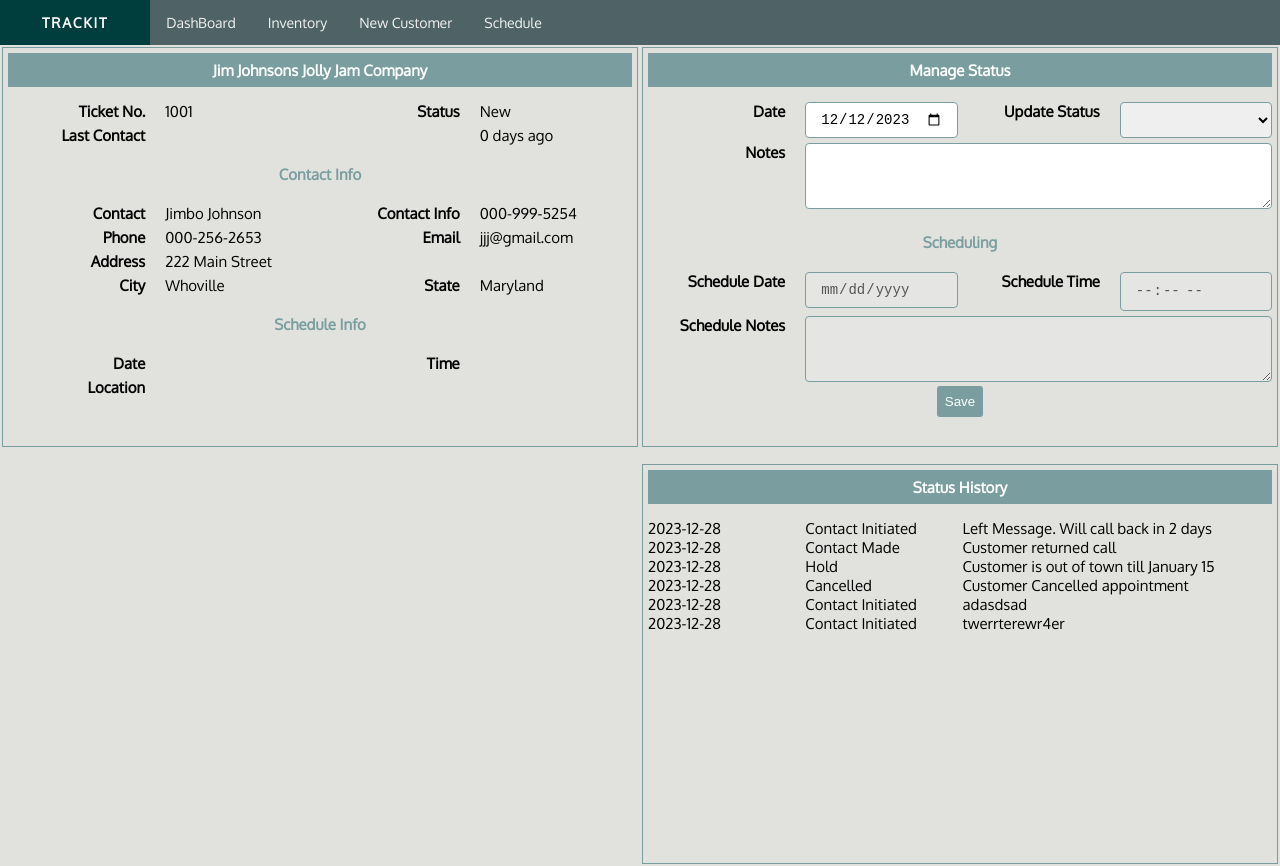
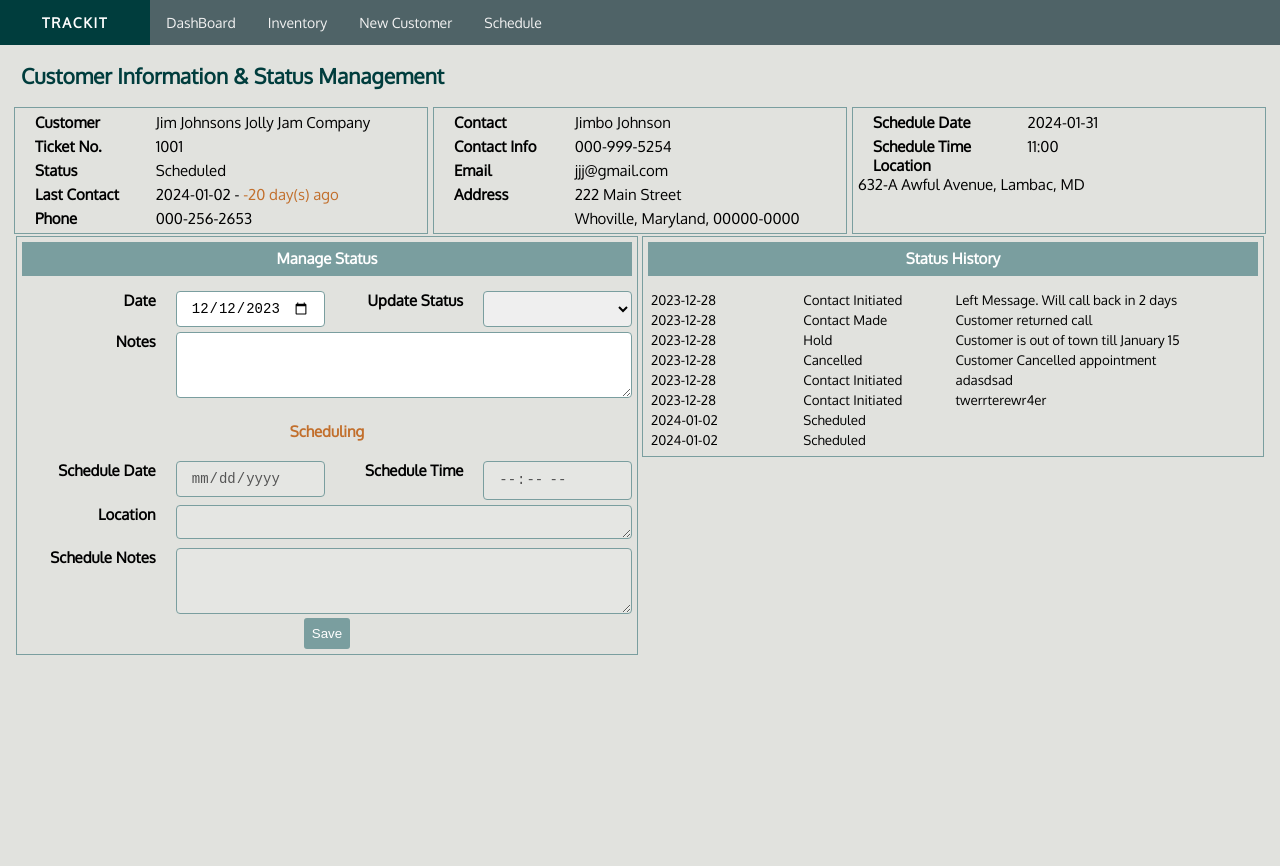
Before and after one commit to dblazek66/trackit-react-app, a React (Vite) app: page /info/1 in a window 1280 px wide. After the commit the page ends 800 px from the top, so only its background shows below. Built offline with nearby package versions, Linux system fonts and the light colour scheme; data requests are answered from the project's data file.

Commit message:
Updated Scheduling and status logic

```diff
--- a/data/db.json
+++ b/data/db.json
@@ -9,17 +9,17 @@
       "Address": "222 Main Street",
       "City": "Whoville",
       "State": "Maryland",
-      "Zip":"00000-0000",
+      "Zip": "00000-0000",
       "Contact": "Jimbo Johnson",
       "ContactInfo": "000-999-5254",
       "CustomerNotes": "This is a previous customer. The customer has been dissatisfied with past interactions.",
-      "LastContacted": "",
-      "Status": "New",
+      "LastContacted": "2024-01-02",
+      "Status": "Scheduled",
       "AssignedTo": "cc0003",
-      "ScheduleDate": "",
-      "ScheduleTime": "",
-      "ScheduleLocation": "",
-      "ScheduleNotes": ""
+      "ScheduleDate": "2024-01-31",
+      "ScheduleTime": "11:00",
+      "ScheduleLocation": "632-A Awful Avenue, Lambac, MD",
+      "ScheduleNotes": "Appointment Changed to 11am and moved to customers satellite office"
     },
     {
       "id": "2",
@@ -30,16 +30,16 @@
       "Address": "2356 Market Street",
       "City": "Rattletowwn",
       "State": "Maryland",
-      "Zip":"00000-0000",
+      "Zip": "00000-0000",
       "Contact": "Ronny Roll",
       "ContactInfo": "",
       "CustomerNotes": "-",
-      "LastContacted": "2023-12-20",
-      "Status": "Contact Initiated",
+      "LastContacted": "2024-01-03",
+      "Status": "Scheduled",
       "AssignedTo": "-",
-      "ScheduleDate": "",
-      "ScheduleTime": "",
-      "ScheduleLocation": "-",
+      "ScheduleDate": "2024-01-04",
+      "ScheduleTime": "00:36",
+      "ScheduleLocation": "Main Street Cafe",
       "ScheduleNotes": ""
     },
     {
@@ -51,7 +51,7 @@
       "Address": "9000 Park Street Suite A",
       "City": "Dingleberry",
       "State": "Maryland",
-      "Zip":"00000-0000",
+      "Zip": "00000-0000",
       "Contact": "Cassidy Yates",
       "ContactInfo": "",
       "CustomerNotes": "-",
@@ -72,7 +72,7 @@
       "Address": "5600 Yummy Blvd",
       "City": "Sprinkles",
       "State": "Maryland",
-      "Zip":"00000-0000",
+      "Zip": "00000-0000",
       "Contact": "Dandy Dave",
       "ContactInfo": "",
       "CustomerNotes": "-",
@@ -93,7 +93,7 @@
       "Address": "635 East West Street",
       "City": "Poundcake",
       "State": "Maryland",
-      "Zip":"00000-0000",
+      "Zip": "00000-0000",
       "Contact": "Ed Edwards",
       "ContactInfo": "",
       "CustomerNotes": "-",
@@ -105,8 +105,6 @@
       "ScheduleLocation": "635 East West Street, Poundcake, MD",
       "ScheduleNotes": "No parking on the street. Use nearby parking garage. Ed will validate parking"
     }
-
-
   ],
   "status": [
     {
@@ -198,28 +196,158 @@
       "schedTime": "",
       "schedNotes": "",
       "id": "BX68hZD"
+    },
+    {
+      "custId": "1",
+      "Status": "Scheduled",
+      "statusDate": "2024-01-02",
+      "statusNotes": "",
+      "schedDate": "2024-01-31",
+      "schedTime": "09:30",
+      "schedNotes": "Park in garage",
+      "id": "8_YQuC2"
+    },
+    {
+      "custId": "1",
+      "Status": "Scheduled",
+      "statusDate": "2024-01-02",
+      "statusNotes": "",
+      "schedDate": "2024-01-31",
+      "schedTime": "11:00",
+      "schedNotes": "Appointment Changed to 11am and moved to customers satellite office",
+      "id": "f7hW5NY"
+    },
+    {
+      "custId": "2",
+      "Status": "Scheduled",
+      "statusDate": "2024-01-02",
+      "statusNotes": "",
+      "schedDate": "2024-01-12",
+      "schedTime": "18:15",
+      "schedNotes": "",
+      "id": "UnM5uyX"
+    },
+    {
+      "custId": "2",
+      "Status": "Scheduled",
+      "statusDate": "2024-01-02",
+      "statusNotes": "",
+      "schedDate": "2024-01-25",
+      "schedTime": "18:10",
+      "schedNotes": "",
+      "id": "YlxXxMX"
+    },
+    {
+      "custId": "2",
+      "Status": "Scheduled",
+      "statusDate": "2024-01-03",
+      "statusNotes": "",
+      "schedDate": "2024-01-10",
+      "schedTime": "08:30",
+      "schedNotes": "",
+      "id": "VlJsw7T"
+    },
+    {
+      "custId": "2",
+      "Status": "Scheduled",
+      "statusDate": "2024-01-03",
+      "statusNotes": "",
+      "schedDate": "2024-01-24",
+      "schedTime": "00:06",
+      "schedNotes": "",
+      "id": "z6tbSW4"
+    },
+    {
+      "custId": "2",
+      "Status": "Scheduled",
+      "statusDate": "2024-01-03",
+      "statusNotes": "Scheduled Date: Monday, January 29, 2024 \n    Time: 5:07 PM \n    Location: Test",
+      "schedDate": "2024-01-30",
+      "schedTime": "17:07",
+      "schedNotes": "",
+      "id": "ZZ9ZPbL"
+    },
+    {
+      "custId": "2",
+      "Status": "Scheduled",
+      "statusDate": "2024-01-03",
+      "statusNotes": "Scheduled Date: Wednesday, January 24, 2024 \n    Time: 11:09 AM \n    Location: ",
+      "schedDate": "2024-01-25",
+      "schedTime": "11:09",
+      "schedNotes": "",
+      "id": "ThGwfnM"
+    },
+    {
+      "custId": "2",
+      "Status": "Scheduled",
+      "statusDate": "2024-01-03",
+      "statusNotes": "Override note",
+      "schedDate": "2024-01-31",
+      "schedTime": "11:10",
+      "schedNotes": "",
+      "id": "UMQ8du2"
+    },
+    {
+      "custId": "2",
+      "Status": "New",
+      "statusDate": "2024-01-03",
+      "statusNotes": "test note  Scheduled Date: Invalid Date \n    Time: :undefined AM \n    Location: ",
+      "schedDate": "",
+      "schedTime": "",
+      "schedNotes": "",
+      "id": "fu-Y70X"
+    },
+    {
+      "custId": "2",
+      "Status": "New",
+      "statusDate": "2024-01-03",
+      "statusNotes": "Test",
+      "schedDate": "",
+      "schedTime": "",
+      "schedNotes": "",
+      "id": "rqD_4wU"
+    },
+    {
+      "custId": "2",
+      "Status": "Scheduled",
+      "statusDate": "",
+      "statusNotes": "  Scheduled Date: Wednesday, January 3, 2024 \n    Time: 08:38 AM \n    Location: ",
+      "schedDate": "2024-01-04",
+      "schedTime": "08:38",
+      "schedNotes": "",
+      "id": "RYwV9vk"
+    },
+    {
+      "custId": "2",
+      "Status": "Scheduled",
+      "statusDate": "",
+      "statusNotes": "Test Note  Scheduled Date: Wednesday, January 3, 2024 \n    Time: 00:36 AM \n    Location: Main Street Cafe",
+      "schedDate": "2024-01-04",
+      "schedTime": "00:36",
+      "schedNotes": "",
+      "id": "VG7JhKJ"
     }
   ],
-  "representatives":[
+  "representatives": [
     {
-      "name":"Allen Andersen",
-      "title":"CustomerRep",
-      "uid":"aa0001"
+      "name": "Allen Andersen",
+      "title": "CustomerRep",
+      "uid": "aa0001"
     },
     {
-      "name":"Bill Brown",
-      "title":"CustomerRep",
-      "uid":"bb0002"
+      "name": "Bill Brown",
+      "title": "CustomerRep",
+      "uid": "bb0002"
     },
     {
-      "name":"Charlie Carlson",
-      "title":"CustomerRep",
-      "uid":"cc0003"
+      "name": "Charlie Carlson",
+      "title": "CustomerRep",
+      "uid": "cc0003"
     },
     {
-      "name":"Daniel Darby",
-      "title":"CustomerRep",
-      "uid":"dd0004"
+      "name": "Daniel Darby",
+      "title": "CustomerRep",
+      "uid": "dd0004"
     }
   ]
 }
--- a/src/Customers.jsx
+++ b/src/Customers.jsx
@@ -119,8 +119,9 @@ export default function Customers() {
   });
   return (
     <>
-      <div className="info-card">
-        <div className="title-main">{button} Record</div>
+    <h2>{button} Record</h2>
+    <div className="container">
+      <div xclassName="info-card">
         <div className="grid">
           <div className="col-4">
             <div className="title-sub">Customer</div>
@@ -239,6 +240,7 @@ export default function Customers() {
           </div>
         </div>
       </div>
+      </div>
     </>
   );
 }
--- a/src/Info.jsx
+++ b/src/Info.jsx
@@ -1,6 +1,7 @@
 import { useEffect, useState, useRef } from "react";
 import { useParams } from "react-router-dom";
 import StatusHistory from "./StatusHistory";
+import InfoDem from "./InfoDem";
 
 export default function Info() {
 
@@ -17,6 +18,7 @@ export default function Info() {
   const [schedDate, setSchedDate] = useState("");
   const [schedTime, setSchedTime] = useState("");
   const [schedNotes, setSchedNotes] = useState("");
+  const [schedLocation, setSchedLocation] = useState("");
   const ref = useRef(null);
 
 //status inputs
@@ -39,15 +41,41 @@ export default function Info() {
   function handleStatusDate(sdte){ setStatusDate(sdte)  }
   function handleStatusNotes(notes){ setStatusNotes(notes) }
   //scheduling inputs
-  function handleScheduleDate(dte) { setSchedDate(dte); }
+  function handleScheduleDate(dte) {
+    setSchedDate(dte)
+  }
   function handleScheduleTime(tm) { setSchedTime(tm); }
+  function handleScheduleLocation(loc){ setSchedLocation(loc);  }
   function handleScheduleNotes(notes){ setSchedNotes(notes)   }
-
-
 
   function getToday() {
     let dte = new Date().toISOString();
     return dte.substring(0, 10);
+  }
+
+  function formatSchedDate(dte){
+    const options = {
+        weekday: "long",
+        year: "numeric",
+        month: "long",
+        day: "numeric",
+      };
+    let schedDate  = new Date(dte)
+    let formatDate = schedDate.toLocaleDateString('en-US',options)
+    return formatDate
+}
+
+function formatSchedTime(tme){
+    const [hours, minutes, seconds] = tme.split(':');
+    return `${(hours > 12) ? hours - 12 : hours}:${minutes}${seconds ? `:${seconds}` : ''} ${(hours >= 12) ? 'PM' : 'AM'}`;
+}
+
+  function statusNote(){
+    if(newstatus!="Scheduled")return statusNotes
+    const str=`Scheduled Date: ${formatSchedDate(schedDate)}
+    Time: ${formatSchedTime(schedTime)}
+    Location: ${schedLocation}`
+    return `${statusNotes}  ${str}`
   }
 
   function handleContactAge() {
@@ -60,27 +88,48 @@ export default function Info() {
   }
 
   const handleSubmit = (e) =>{
+
     e.preventDefault()
+
     const status={
       custId: id,
       Status: newstatus,
       statusDate: statusDate,
-      statusNotes: statusNotes,
+      statusNotes: statusNote(),
       schedDate: schedDate,
       schedTime: schedTime,
       schedNotes:schedNotes
     }
+
+    const customerPatch={
+      LastContacted:getToday(),
+      Status:newstatus,
+      ScheduleDate:schedDate,
+      ScheduleTime:schedTime,
+      ScheduleLocation:schedLocation,
+      ScheduleNotes:schedNotes
+    }
+
       fetch(`http://localhost:8000/status`,{
         method:'POST',
         headers: {"Content-Type":"application/json"},
         body: JSON.stringify(status)
       }
     ).then(()=>{
+      fetch(`http://localhost:8000/customers/${id}`,
+      {
+        method:'PATCH',
+        headers: {
+          'Content-Type':'application/json'
+        },
+        body: JSON.stringify(customerPatch)
+      })
+      .then(res => res.json())
+      .then(json => console.log(json))
+
       clearFormVals()
       refreshChild()
     })
-    //clear all input fields
-    //update main record to update Status, Last Contact, scheduling info
   }
   const refreshChild = ()=>{
     setRefresh(!refresh)
@@ -92,6 +141,7 @@ export default function Info() {
     setSchedDate('')
     setSchedTime('')
     setSchedNotes('')
+    setSchedLocation('')
   }
 
   useEffect(() => {
@@ -107,75 +157,11 @@ export default function Info() {
 
   return (
     <>
+    <h2>Customer Information & Status Management</h2>
+    <div className="container">
+      <InfoDem customer={customer} age={age}/>
       <div className="row">
-        <div className="column half">
-          <div className="info-card">
-            <div className="title-main">{customer.Customer}</div>
-            <div className="grid">
-              <div className="col-3 grid-lbl">
-                <label>Ticket No.</label>
-              </div>
-              <div className="col-3 grid-val">{customer.TicketNum}</div>
-              <div className="col-3 grid-lbl">
-                <label>Status</label>
-              </div>
-              <div className="col-3 grid-val">{customer.Status}</div>
-              <div className="col-3 grid-lbl">
-                <label>Last Contact</label>
-              </div>
-              <div className="col-3 grid-val">{customer.LastContacted}</div>
-              <div className="col-3 grid-lbl"></div>
-              <div className="col-3 grid-val">{age} days ago</div>
-              <div className="title col-12">Contact Info</div>
-              <div className="col-3 grid-lbl">
-                <label>Contact</label>
-              </div>
-              <div className="col-3 grid-val">{customer.Contact}</div>
-              <div className="col-3 grid-lbl">
-                <label>Contact Info</label>
-              </div>
-              <div className="col-3 grid-val">{customer.ContactInfo}</div>
-              <div className="col-3 grid-lbl">
-                <label>Phone </label>
-              </div>
-              <div className="col-3 grid-val">{customer.Phone}</div>
-              <div className="col-3 grid-lbl">
-                <label>Email </label>
-              </div>
-              <div className="col-3 grid-val">{customer.Email}</div>
-              <div className="col-3 grid-lbl">
-                <label>Address </label>
-              </div>
-              <div className="col-9 grid-val">{customer.Address}</div>
-              <div className="col-3 grid-lbl">
-                <label>City </label>
-              </div>
-              <div className="col-3 grid-val">{customer.City}</div>
-              <div className="col-3 grid-lbl">
-                <label>State </label>
-              </div>
-              <div className="col-3 grid-val">{customer.State}</div>
-              <div className="title col-12">Schedule Info</div>
-              <div className="col-3 grid-lbl">
-                <label>Date </label>
-              </div>
-              <div className="col-3 grid-val">{customer.ScheduleDate}</div>
-              <div className="col-3 grid-lbl">
-                <label>Time </label>
-              </div>
-              <div className="col-3 grid-val">{customer.ScheduleTime}</div>
-              <div className="col-3 grid-lbl">
-                <label>Location </label>
-              </div>
-              <div className="col-9 grid-val">{customer.ScheduleLocation}</div>
-              <div className="col-3 grid-lbl"></div>
-              <div className="col-3 grid-val"></div>
-              <div className="col-3 grid-lbl"></div>
-              <div className="col-3 grid-val"></div>
 
-            </div>
-          </div>
-        </div>
         <div className="column half">
           <div className="info-card">
             <div className="title-main">Manage Status</div>
@@ -190,7 +176,6 @@ export default function Info() {
                   onChange={(e) => handleStatusDate(e.target.value)}
                   type="date"
                   value={statusDate}
-
                 />
               </div>
               <div className="col-3 grid-lbl">
@@ -252,6 +237,19 @@ export default function Info() {
                 />
               </div>
               <div className="col-3 grid-lbl">
+                <label>Location</label>
+              </div>
+              <div className="col-9 grid-val">
+                <textarea
+                className="input-control"
+                rows="1"
+                onChange={(e) => handleScheduleLocation(e.target.value)}
+                value={schedLocation}
+                disabled={disabled}
+                >
+                </textarea>
+              </div>
+              <div className="col-3 grid-lbl">
                 <label>Schedule Notes</label>
               </div>
               <div className="col-9 grid-val">
@@ -261,7 +259,6 @@ export default function Info() {
                 onChange={(e) => handleScheduleNotes(e.target.value)}
                 value={schedNotes}
                 disabled={disabled}
-
                 >
                 </textarea>
               </div>
@@ -271,9 +268,12 @@ export default function Info() {
           </div>
           </form>
           </div>
-          <StatusHistory id={id} refresh={refresh}/>
+        </div>
+        <div className="column half">
+            <StatusHistory id={id} refresh={refresh}/>
         </div>
       </div>
+    </div>
     </>
   );
 }
--- /dev/null
+++ b/src/InfoDem.jsx
@@ -0,0 +1,81 @@
+import { useState } from "react";
+
+export default function InfoDem({ customer, age }) {
+  return (
+    <>
+      <div className="grid">
+        <div className="col-4 info-card ">
+          <div className="grid">
+            <div className="col-4">
+              <label>Customer</label>
+            </div>
+            <div className="col-8">{customer.Customer}</div>
+            <div className="col-4">
+              <label>Ticket No.</label>
+            </div>
+            <div className="col-8">{customer.TicketNum}</div>
+            <div className="col-4">
+              <label>Status</label>
+            </div>
+            <div className="col-8">{customer.Status}</div>
+            <div className="col-4">
+              <label>Last Contact</label>
+            </div>
+            <div className="col-8">
+              {customer.LastContacted} - <span className="text-highlight">{age} day(s) ago </span>
+            </div>
+            <div className="col-4">
+              <label>Phone </label>
+            </div>
+            <div className="col-8">{customer.Phone}</div>
+          </div>
+        </div>
+        <div className="col-4 info-card">
+          <div className="grid">
+            <div className="col-4">
+              <label>Contact</label>
+            </div>
+            <div className="col-8">{customer.Contact}</div>
+            <div className="col-4">
+              <label>Contact Info</label>
+            </div>
+            <div className="col-8">{customer.ContactInfo}</div>
+            <div className="col-4">
+              <label>Email </label>
+            </div>
+            <div className="col-8">{customer.Email}</div>
+            <div className="col-4">
+              <label>Address </label>
+            </div>
+            <div className="col-8">{customer.Address}</div>
+            <div className="col-4"></div>
+            <div className="col-8">
+              {customer.City}, {customer.State}, {customer.Zip}
+            </div>
+          </div>
+        </div>
+        <div className="col-4 info-card">
+          <div className="grid">
+            <div className="col-5">
+              <label>Schedule Date </label>
+            </div>
+            <div className="col-7">
+              {customer.ScheduleDate}
+            </div>
+              <div className="col-5">
+                <label>Schedule Time </label>
+              </div>
+              <div className="col-7">{customer.ScheduleTime}</div>
+            </div>
+            <div className="col-4">
+              <label>Location </label>
+            </div>
+            <div className="col-8">
+                {customer.ScheduleLocation}
+            </div>
+          </div>
+
+      </div>
+    </>
+  );
+}
--- a/src/Inventory.jsx
+++ b/src/Inventory.jsx
@@ -27,6 +27,10 @@ export default function Inventory() {
 
   return (
     <>
+    <h2>Inventory</h2>
+      <div className="container">
+
+
        <table>
         <thead>
           <tr>
@@ -67,6 +71,7 @@ export default function Inventory() {
             })}
         </tbody>
       </table>
+      </div>
     </>
   );
 }
--- a/src/Schedule.jsx
+++ b/src/Schedule.jsx
@@ -52,7 +52,6 @@ export default function Schedule(){
     return(
         <>
         <h2>Schedule</h2>
-
             {schedule && schedule.length && schedule.map((item,index,arr)=>{
                 const prev = arr[index -1]
                 return(
--- a/src/StatusHistory.jsx
+++ b/src/StatusHistory.jsx
@@ -18,12 +18,11 @@ export default function StatusHistory({id, refresh}){
 
     return(
         <>
-        <br/>
         <div className="info-card">
         <div className="title-main">Status History</div>
         {statHist && statHist.length && statHist.map((item)=>{
             return(
-                <div className="grid" key={item.id}>
+                <div className="grid data-text-sm" key={item.id}>
                     <div className="col-3"> {item.statusDate} </div>
                     <div className="col-3"> {item.Status} </div>
                     <div className="col-6"> {item.statusNotes}</div>
--- a/src/styles.css
+++ b/src/styles.css
@@ -9,6 +9,7 @@
   --quinary:#c26f2c;
   --quinary-alt:#7c3800;
   --senary:#003d3d;
+  --octanary:#d4d1c7;
 }
 * {
     box-sizing: border-box;
@@ -30,6 +31,9 @@
     color: var(--senary);
   }
 
+  .text-highlight{
+    color: var(--quinary);
+  }
   .container{
     width: 100%;
     padding-right: 1em;
@@ -219,8 +223,14 @@
   .col-4 {
     grid-column: auto/span 4;
   }
+  .col-5 {
+    grid-column: auto/span 5;
+  }
     .col-6 {
     grid-column: auto/span 6;
+  }
+  .col-7 {
+    grid-column: auto/span 7;
   }
   .col-8 {
     grid-column: auto/span 8;
@@ -250,13 +260,13 @@
     border: var(--primary) 1px solid;
     padding:5px;
     font-size: 15px;
-    min-height: 400px;
+
   }
 
   .title{
     text-align: center;
     font-weight: bold;
-    color: var(--primary);
+    color: var(--quinary);
     margin-bottom: 1em;
     margin-top: 1em;
   }
@@ -268,6 +278,10 @@
     color: #fff;
     padding: .5em;
     margin-bottom: 1em;
+  }
+  .data-text-sm{
+    font-size: 10pt;
+    margin: 3px;
   }
   .title-sub{
     background-color: var(--tertiary);
@@ -292,7 +306,6 @@
   }
   .sched-title{
     background-color: var(--senary);
-
     font-weight: bold;
     color: #fff;
     padding: .5em;
@@ -303,17 +316,18 @@
   }
 .notes{
   font-style: italic;
-  color: #8c8d8f;
+  color: var(--quinary-alt);
 }
 .dash-card{
-  border: #bfbfc0 solid 1px;
+  border: var(--primary) solid 1px;
   border-radius: 5px;
   padding: 15px;
   text-align: center;
+  background-color: var(--octanary)
 }
 .dash-title{
   font-size: large;
-  color: #666;
+  color: var(--tertiary);
   font-weight: bold;
 }
 .dash-count{
```
